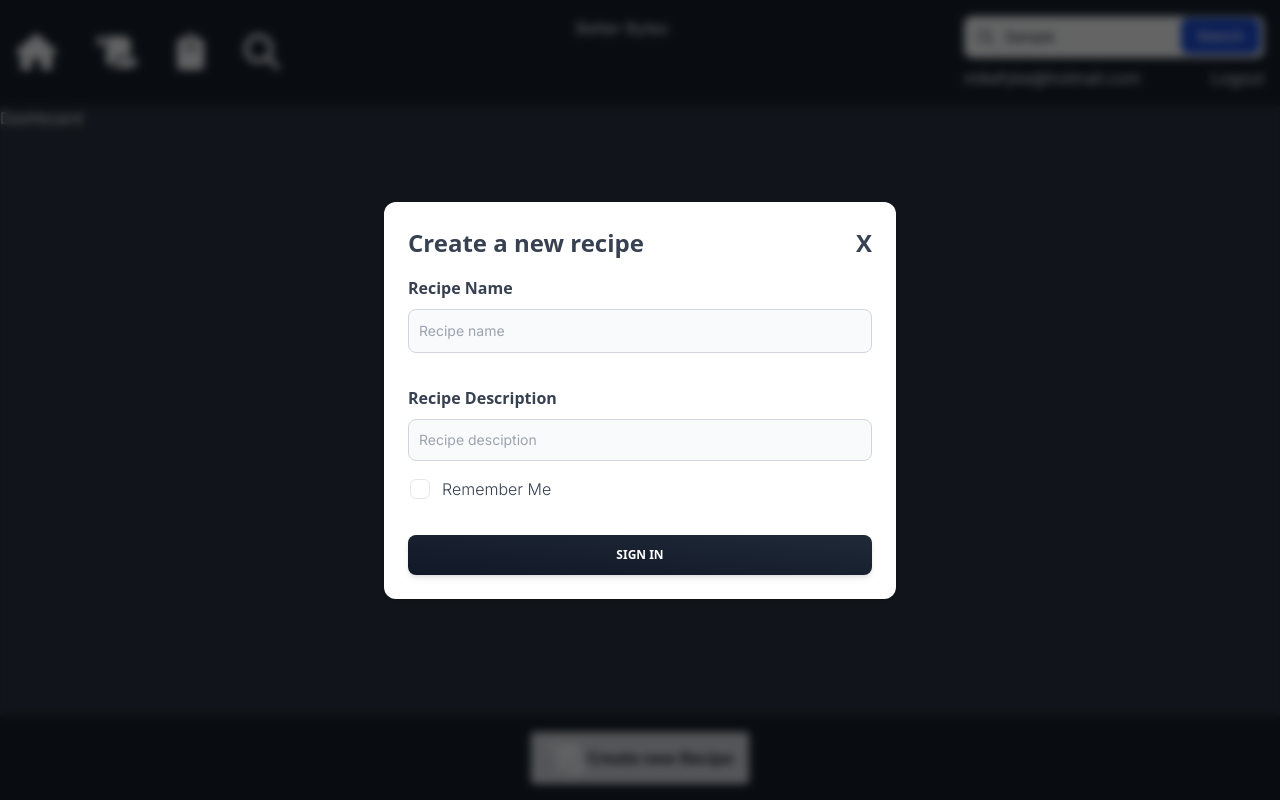
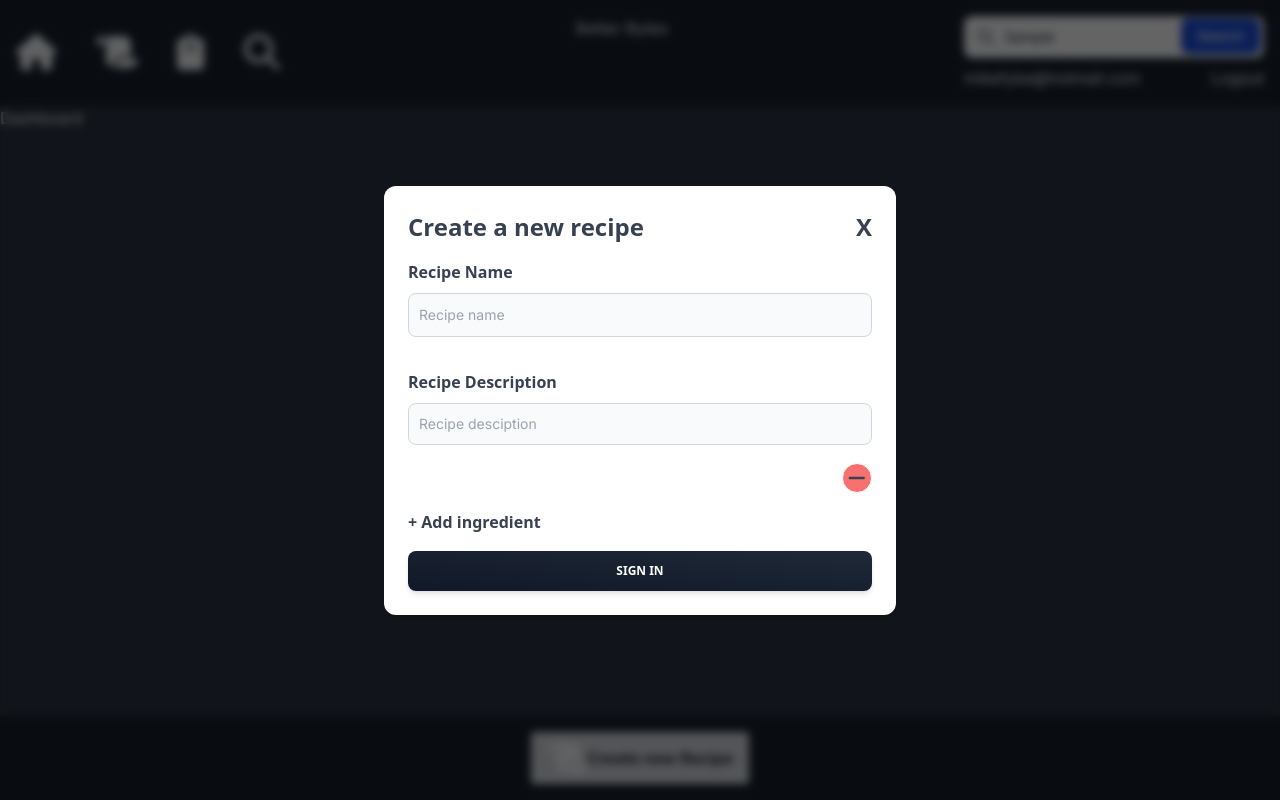
Before and after one commit to MikeTheFyke/better-byte, a Next.js app: page / in a window 1280 px wide. Both pictures are taken after typing "Sample" into the empty fields and a click on the button "Create new Recipe". Built offline with nearby package versions, Linux system fonts and the light colour scheme.

Commit message:
Created remove ingredients

```diff
--- a/app/(components)/RecipeDialog.tsx
+++ b/app/(components)/RecipeDialog.tsx
@@ -1,4 +1,6 @@
 "use client";
+import { faMinus, faPlus } from "@fortawesome/free-solid-svg-icons";
+import { FontAwesomeIcon } from "@fortawesome/react-fontawesome";
 import React, { Dispatch, SetStateAction, useState } from "react";
 
 interface Props {
@@ -16,8 +18,25 @@ const RecipeDialog = ({ setOpenDialog }: Props) => {
 		}));
 	};
 
+	const handleIngredientChange = (e: any) => {
+		const value = e.target.value;
+		const name = e.target.name;
+
+		setIngredientData((prevState) => ({
+			...prevState,
+			[name]: value,
+		}));
+	};
+
 	const addIngredients = () => {
 		formData.ingredients.push(ingredientData);
+		setShowIngredientForm(!showIngredientForm);
+	};
+
+	const removeIngredient = (index: number) => {
+		if (index > -1) {
+			formData.ingredients.splice(index, 1);
+		}
 	};
 
 	const startingRecipeData = {
@@ -36,6 +55,7 @@ const RecipeDialog = ({ setOpenDialog }: Props) => {
 
 	const [formData, setFormData] = useState(startingRecipeData);
 	const [ingredientData, setIngredientData] = useState(startingIngredient);
+	const [showIngredientForm, setShowIngredientForm] = useState(false);
 
 	console.log("FormData : ", formData);
 
@@ -44,7 +64,7 @@ const RecipeDialog = ({ setOpenDialog }: Props) => {
 			data-dialog-backdrop="sign-in-dialog"
 			data-dialog-backdrop-close="true"
 			className="fixed inset-0 z-[999] grid h-screen w-screen place-items-center bg-black bg-opacity-60 backdrop-blur-sm transition-opacity duration-300"
-			onClick={() => setOpenDialog(false)}
+			// onClick={() => setOpenDialog(false)}
 		>
 			<div
 				data-dialog="sign-in-dialog"
@@ -95,43 +115,93 @@ const RecipeDialog = ({ setOpenDialog }: Props) => {
 							placeholder="Recipe desciption"
 						/>
 					</div>
+					{formData.ingredients
+						? formData.ingredients.map((ingredient, index) => {
+								return (
+									<div
+										className="flex flex-row w-full justify-between"
+										key={ingredient.name}
+									>
+										<div className="justify-start">
+											<h6 className="block mb-2 font-sans text-base antialiased font-semibold leading-relaxed tracking-normal text-inherit cursor-pointer">
+												{ingredient.quantity} {ingredient.unit}{" "}
+												{ingredient.name}
+											</h6>
+										</div>
+										<div
+											className="justify-end"
+											onClick={() => removeIngredient(index)}
+										>
+											<div className="w-[30px] h-[30px] bg-red-400 rounded-full flex justify-center place-items-center border border-white hover:bg-red-600 hover:cursor-pointer">
+												<FontAwesomeIcon icon={faMinus} className="text-xl" />
+											</div>
+										</div>
+									</div>
+								);
+						  })
+						: null}
 					{/* Sub content */}
-					<div className="-ml-2.5 -mt-3">
-						<div className="inline-flex items-center">
-							<label
-								className="relative flex items-center p-3 rounded-full cursor-pointer"
-								htmlFor="remember"
-							>
+					<div
+						className="relative w-full min-w-[200px]"
+						onClick={() => setShowIngredientForm(!showIngredientForm)}
+					>
+						<h6 className="block -mb-2 font-sans text-base antialiased font-semibold leading-relaxed tracking-normal text-inherit cursor-pointer">
+							+ Add ingredient
+						</h6>
+					</div>
+					{showIngredientForm ? (
+						<>
+							<div>
+								<label className="text-lg">Ingredient</label>
 								<input
-									type="checkbox"
-									className="before:content[''] peer relative h-5 w-5 cursor-pointer appearance-none rounded-md border border-blue-gray-200 transition-all before:absolute before:top-2/4 before:left-2/4 before:block before:h-12 before:w-12 before:-translate-y-2/4 before:-translate-x-2/4 before:rounded-full before:bg-blue-gray-500 before:opacity-0 before:transition-opacity checked:border-gray-900 checked:bg-gray-900 checked:before:bg-gray-900 hover:before:opacity-10"
-									id="remember"
+									id="name"
+									name="name"
+									type="text"
+									onChange={handleIngredientChange}
+									required={true}
+									value={ingredientData.name}
+									className="bg-gray-50 border border-gray-300 text-gray-900 text-sm rounded-lg focus:ring-blue-500 focus:border-blue-500 block w-[300px] p-2.5 dark:bg-gray-700 dark:border-gray-600 dark:placeholder-gray-400 dark:text-white dark:focus:ring-blue-500 dark:focus:border-blue-500 mr-4"
+									placeholder="Ingredient name"
 								/>
-								<span className="absolute text-white transition-opacity opacity-0 pointer-events-none top-2/4 left-2/4 -translate-y-2/4 -translate-x-2/4 peer-checked:opacity-100">
-									<svg
-										xmlns="http://www.w3.org/2000/svg"
-										className="h-3.5 w-3.5"
-										viewBox="0 0 20 20"
-										fill="currentColor"
-										stroke="currentColor"
-										strokeWidth="1"
-									>
-										<path
-											fillRule="evenodd"
-											d="M16.707 5.293a1 1 0 010 1.414l-8 8a1 1 0 01-1.414 0l-4-4a1 1 0 011.414-1.414L8 12.586l7.293-7.293a1 1 0 011.414 0z"
-											clipRule="evenodd"
-										></path>
-									</svg>
-								</span>
-							</label>
-							<label
-								className="mt-px font-light text-gray-700 cursor-pointer select-none"
-								htmlFor="remember"
-							>
-								Remember Me
-							</label>
-						</div>
-					</div>
+							</div>
+							<div className="flex flex-row">
+								<div>
+									<label className="text-lg">Quantity</label>
+									<input
+										id="quantity"
+										name="quantity"
+										type="text"
+										onChange={handleIngredientChange}
+										required={true}
+										value={ingredientData.quantity}
+										className="bg-gray-50 border border-gray-300 text-gray-900 text-sm rounded-lg focus:ring-blue-500 focus:border-blue-500 block w-[100px] p-2.5 dark:bg-gray-700 dark:border-gray-600 dark:placeholder-gray-400 dark:text-white dark:focus:ring-blue-500 dark:focus:border-blue-500 mr-4"
+										placeholder="Quantity"
+									/>
+								</div>
+								<div>
+									<label className="text-lg">Unit</label>
+									<input
+										id="unit"
+										name="unit"
+										type="text"
+										onChange={handleIngredientChange}
+										required={true}
+										value={ingredientData.unit}
+										className="bg-gray-50 border border-gray-300 text-gray-900 text-sm rounded-lg focus:ring-blue-500 focus:border-blue-500 block p-2.5 dark:bg-gray-700 dark:border-gray-600 dark:placeholder-gray-400 dark:text-white dark:focus:ring-blue-500 dark:focus:border-blue-500 mr-4"
+										placeholder="Quantity unit type"
+									/>
+								</div>
+								<div
+									className="w-[50px] h-[75px] flex justify-center place-items-center pt-[20px] hover:cursor-pointer"
+									onClick={() => addIngredients()}
+								>
+									<div className="w-[40px] h-[40px] bg-green-600 rounded-full flex justify-center place-items-center border border-white hover:bg-green-800">
+										<FontAwesomeIcon icon={faPlus} className="text-2xl" />
+									</div>
+								</div>
+							</div>
+						</>
+					) : null}
 					{/* End of sub content */}
 				</div>
 				{/* End of main container */}
```
